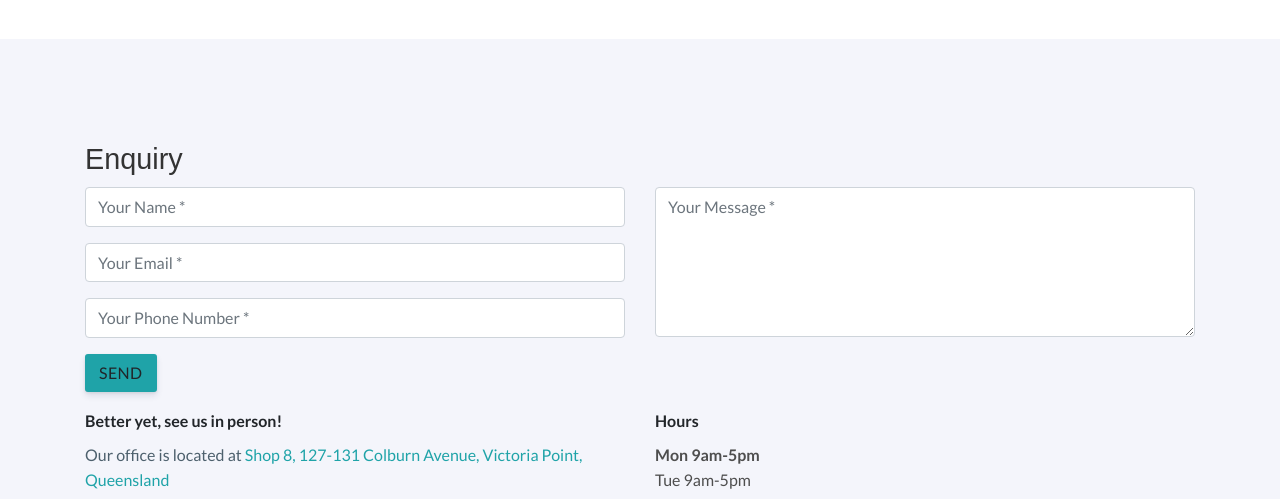
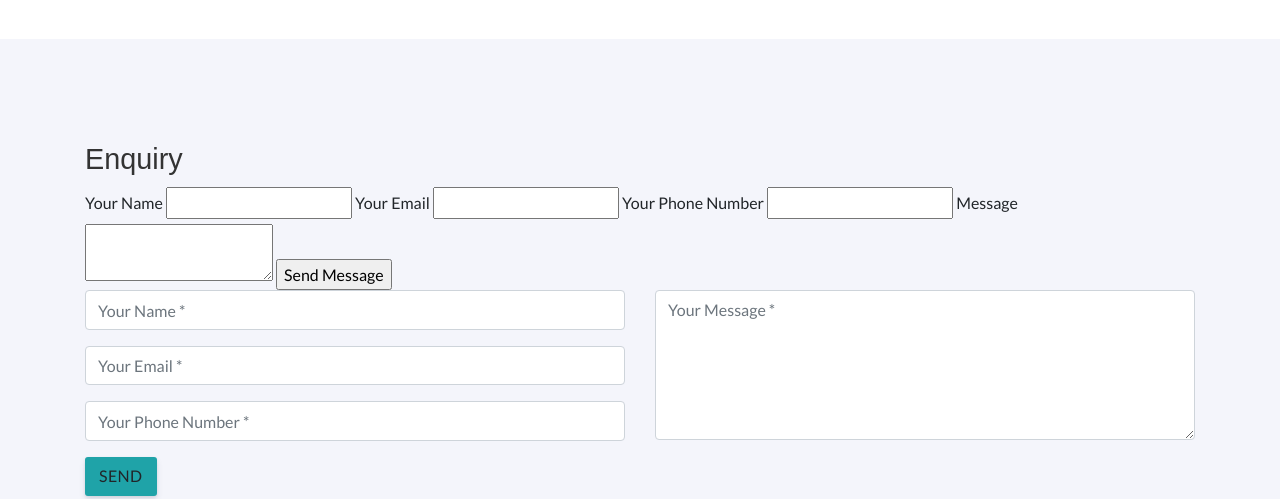
Before and after one commit to itsolver/cloud-tax-accountants-site-pro-output, a plain HTML site: page contact/index.html in a window 1280 px wide. Shown: the part 257-756 px from the top of the page. Drawn offline with Linux system fonts and the light colour scheme; a web font is replaced by a local one.

Commit message:
Updated 'contact/index.html' via CloudCannon

```diff
--- a/contact/index.html
+++ b/contact/index.html
@@ -102,6 +102,21 @@
       <div class="col-12">
         <form name="contact" method="POST" action="success" data-netlify="true">
           <h2>Enquiry</h2>
+          <form method="post" id="my-form" action="/contact-success">
+              <label for="name">Your Name</label>
+              <input id="name" type="text" name="name" />
+              <label for="email_address">Your Email</label>
+              <input id="email_address" type="text" name="email" />
+               <label for="phone">Your Phone Number</label>
+              <input id="phone" type="text" name="phone" />
+              <label for="message">Message</label>
+              <textarea id="message" name="message"></textarea>
+
+              <input type="hidden" name="_to" value="" />
+              <input type="text" name="_gotcha" style="display: none;" />
+
+              <input type="submit" value="Send Message" />
+            </form>
           <div class="row">
             <div class="col-md-6">
               <div class="form-group">
```
